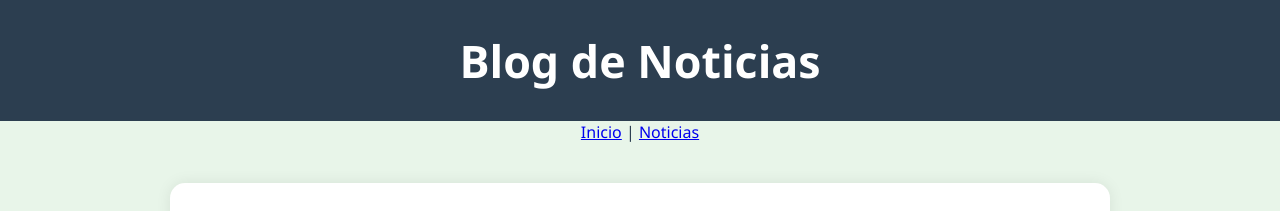
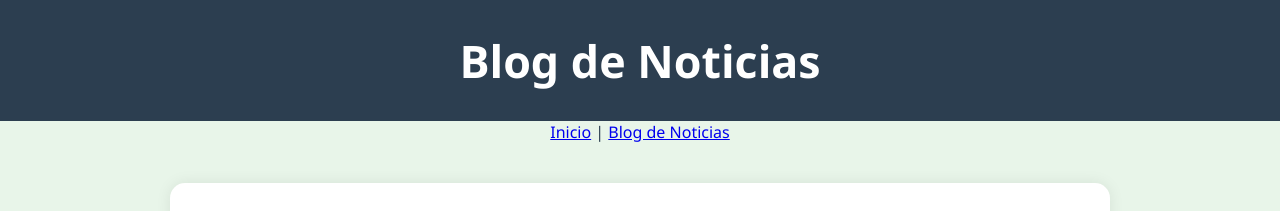
Before and after one commit to Helaa21/ALMA-ANIMAL, a plain HTML site: page Blog de Noticias.html in a window 1280 px wide. Shown: the top 211 px of the page. Drawn offline with Linux system fonts and the light colour scheme.

Commit message:
Update Blog de Noticias.html

```diff
--- a/Blog de Noticias.html
+++ b/Blog de Noticias.html
@@ -11,7 +11,7 @@
     <h1>Blog de Noticias</h1>
     <nav>
       <a href="index.html">Inicio</a> |
-      <a href="noticias.html">Noticias</a>
+      <a href="Blog de Noticias.html">Blog de Noticias</a>
     </nav>
   </header>
 
```
